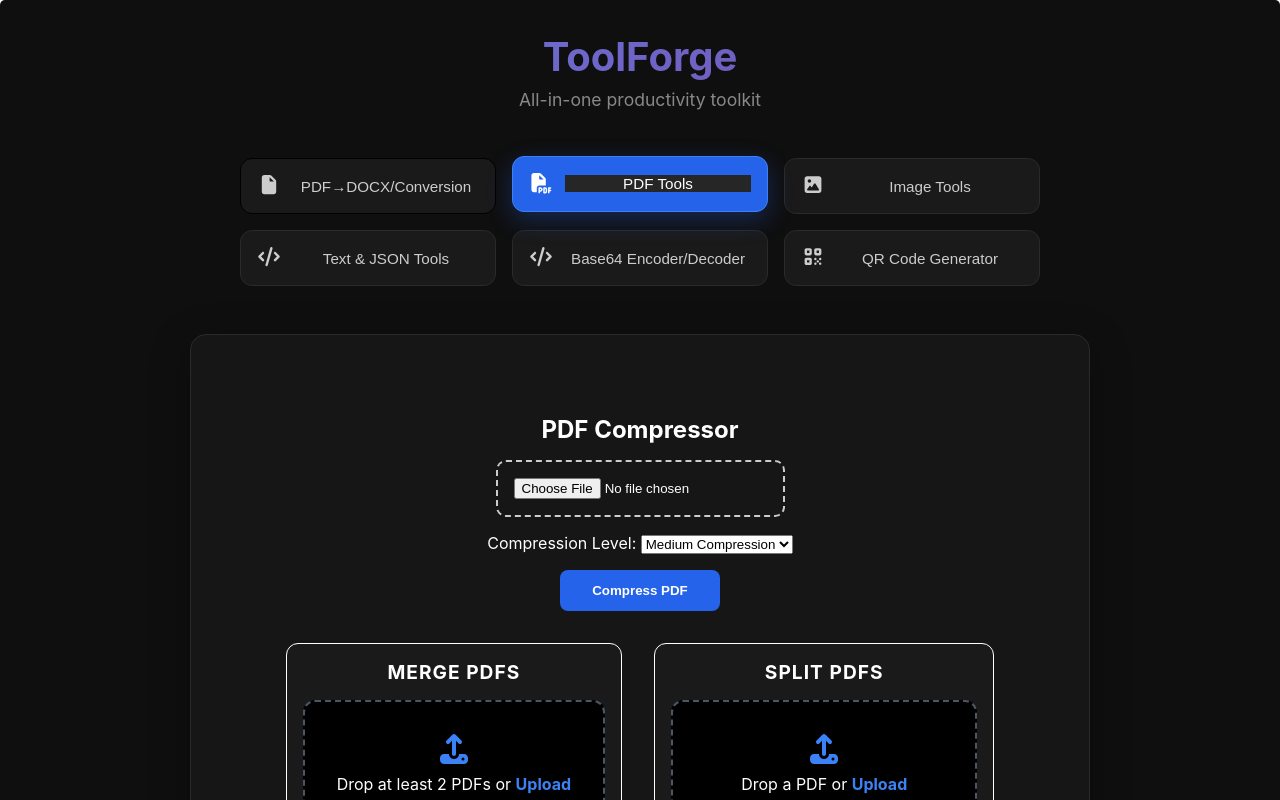
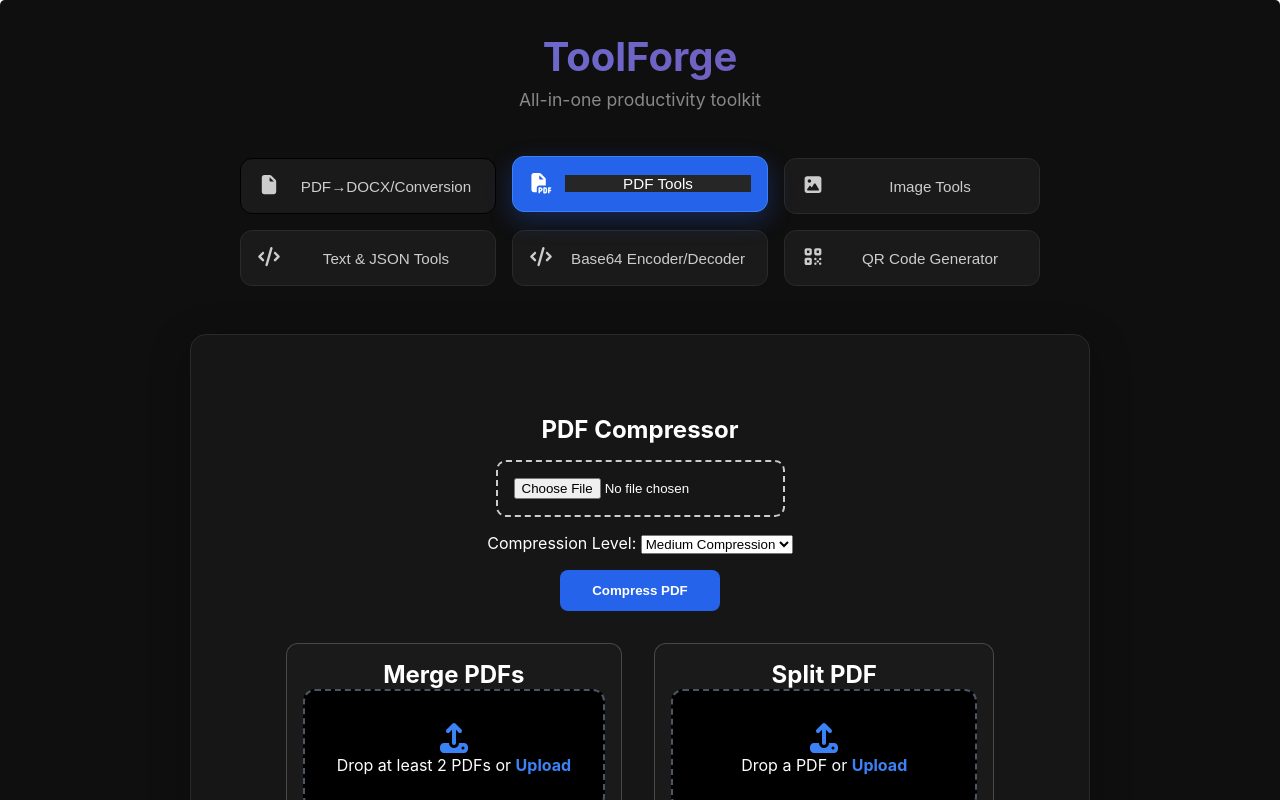
Before and after one commit to sshadulla22/ToolForge-Frontend, a React (Create React App) app: page / in a window 1280 px wide. Both pictures are taken after a click on the button "PDF Tools". Shown: the top 800 px of the page. Built offline with nearby package versions, Linux system fonts and the light colour scheme.

Commit message:
Update PdfTools.jsx

```diff
--- a/src/components/PdfTools.jsx
+++ b/src/components/PdfTools.jsx
@@ -2,7 +2,7 @@ import React, { useState } from "react";
 import axios from "axios";
 import { FontAwesomeIcon } from "@fortawesome/react-fontawesome";
 import { faUpload } from "@fortawesome/free-solid-svg-icons";
-import PdfToolss from "../components/PDFCompressor"
+import PdfToolss from "../components/PDFCompressor";
 
 export default function PdfTools() {
   const [files, setFiles] = useState([]);
@@ -10,64 +10,93 @@ export default function PdfTools() {
   const [splitPages, setSplitPages] = useState(1);
   const [extractFile, setExtractFile] = useState(null);
   const [extractedText, setExtractedText] = useState("");
+  const [loadingMerge, setLoadingMerge] = useState(false);
+  const [loadingSplit, setLoadingSplit] = useState(false);
+  const [loadingExtract, setLoadingExtract] = useState(false);
+
+  const handleDownloadBlob = (data, filename) => {
+    const url = window.URL.createObjectURL(new Blob([data]));
+    const link = document.createElement("a");
+    link.href = url;
+    link.setAttribute("download", filename);
+    document.body.appendChild(link);
+    link.click();
+    document.body.removeChild(link);
+  };
 
   // Merge PDFs
   const handleMerge = async () => {
     if (files.length < 2) return alert("Upload at least 2 PDFs");
+    setLoadingMerge(true);
+    try {
       const formData = new FormData();
       files.forEach(f => formData.append("files", f));
-    const response = await axios.post("http://127.0.0.1:8000/merge-pdf/", formData, { responseType: "blob" });
-    const url = window.URL.createObjectURL(new Blob([response.data]));
-    const link = document.createElement("a");
-    link.href = url;
-    link.setAttribute("download", "merged.pdf");
-    document.body.appendChild(link);
-    link.click();
+      const response = await axios.post(
+        "https://toolforge-backend-1.onrender.com/merge-pdf/",
+        formData,
+        { responseType: "blob" }
+      );
+      handleDownloadBlob(response.data, "merged.pdf");
+    } catch (err) {
+      console.error(err);
+      alert("Error merging PDFs!");
+    } finally {
+      setLoadingMerge(false);
+    }
   };
 
   // Split PDF
   const handleSplit = async () => {
     if (!splitFile) return alert("Upload a PDF to split");
+    setLoadingSplit(true);
+    try {
       const formData = new FormData();
       formData.append("file", splitFile);
       formData.append("pages_per_split", splitPages);
-    const response = await axios.post("http://127.0.0.1:8000/split-pdf/", formData, { responseType: "blob" });
-    const url = window.URL.createObjectURL(new Blob([response.data]));
-    const link = document.createElement("a");
-    link.href = url;
-    link.setAttribute("download", "split_pdfs.zip");
-    document.body.appendChild(link);
-    link.click();
+      const response = await axios.post(
+        "https://toolforge-backend-1.onrender.com/split-pdf/",
+        formData,
+        { responseType: "blob" }
+      );
+      handleDownloadBlob(response.data, "split_pdfs.zip");
+    } catch (err) {
+      console.error(err);
+      alert("Error splitting PDF!");
+    } finally {
+      setLoadingSplit(false);
+    }
   };
 
   // Extract Text
   const handleExtract = async () => {
     if (!extractFile) return alert("Upload a PDF to extract text");
+    setLoadingExtract(true);
+    try {
       const formData = new FormData();
       formData.append("file", extractFile);
-    const response = await axios.post("http://127.0.0.1:8000/extract-text/", formData);
+      const response = await axios.post(
+        "https://toolforge-backend-1.onrender.com/extract-text/",
+        formData
+      );
       setExtractedText(response.data.text);
+    } catch (err) {
+      console.error(err);
+      alert("Error extracting text!");
+    } finally {
+      setLoadingExtract(false);
+    }
   };
 
   // Styles
-  const containerStyle = {
-    display: "flex",
-    flexWrap: "wrap",
-    gap: "2rem",
-    justifyContent: "center",
-  };
-
+  const containerStyle = { padding: "1rem", minHeight: "100vh" };
   const cardStyle = {
-    border: "1px solid #ffffffff",
+    border: "1px solid #ffffff33",
     borderRadius: "12px",
-    padding: "1rem 1rem",
+    padding: "1rem",
     textAlign: "center",
-    cursor: "pointer",
-    transition: "all 0.3s ease",
     backgroundColor: "#1a1a1a",
     marginBottom: "1.5rem",
   };
-
   const dropStyle = {
     width: "100%",
     padding: "2rem",
@@ -78,7 +107,6 @@ export default function PdfTools() {
     backgroundColor: "#000000ff",
     marginBottom: "1rem",
   };
-
   const buttonStyle = {
     padding: "12px 24px",
     border: "none",
@@ -90,7 +118,6 @@ export default function PdfTools() {
     width: "100%",
     marginTop: "0.5rem",
   };
-
   const inputStyle = {
     width: "100%",
     padding: "10px",
@@ -103,134 +130,85 @@ export default function PdfTools() {
   };
 
   return (
-    <div style={{ padding: "1rem", minHeight: "100vh"}}>
-       <PdfToolss/>
-      {/* <h1 style={{ textAlign: "center", marginBottom: "2rem" }}>PDF Tools</h1> */}
     <div style={containerStyle}>
+      <PdfToolss />
+
+      <div style={{ display: "flex", flexWrap: "wrap", gap: "2rem", justifyContent: "center" }}>
         {/* Merge PDFs */}
         <div style={cardStyle}>
-  <h2 style={{
-    textAlign: "center",
-    fontSize: "1.2rem",
-    fontWeight: "700",
-    marginBottom: "1rem",
-    textTransform: "uppercase",
-    letterSpacing: "1px"
-  }}>
-    Merge PDFs
-  </h2>
-
+          <h2>Merge PDFs</h2>
           <div style={dropStyle}>
-    <label style={{ cursor: "pointer", display: "block" }}>
+            <label style={{ cursor: "pointer" }}>
               <FontAwesomeIcon icon={faUpload} size="2x" color="#3b82f6" />
-      <p style={{ marginTop: "0.5rem" }}>
-        Drop at least 2 PDFs or <span style={{ fontWeight: "bold",color:"#3b82f6" }}>Upload</span>
-      </p>
+              <p>Drop at least 2 PDFs or <span style={{ fontWeight: "bold", color: "#3b82f6" }}>Upload</span></p>
               <input
                 type="file"
                 style={{ display: "none" }}
                 multiple
                 accept="application/pdf"
-        onChange={(e) => setFiles([...e.target.files])}
+                onChange={e => setFiles([...e.target.files])}
               />
             </label>
           </div>
-
-  {/* Show uploaded files */}
           {files.length > 0 && (
-    <div style={{ marginBottom: "1rem", color: "#f3f4f6" }}>
-      <strong>Uploaded Files:</strong>
-      <ul style={{ paddingLeft: "1.2rem", marginTop: "0.5rem" }}>
-        {files.map((file, index) => (
-          <li key={index}>{file.name}</li>
-        ))}
-      </ul>
+            <ul style={{ color: "#f3f4f6" }}>{files.map((f, i) => <li key={i}>{f.name}</li>)}</ul>
+          )}
+          <button onClick={handleMerge} style={buttonStyle} disabled={loadingMerge}>
+            {loadingMerge ? "Merging..." : "Merge PDFs"}
+          </button>
         </div>
-  )}
-
-  <button onClick={handleMerge} style={buttonStyle}>Merge PDFs</button>
-</div>
-
 
         {/* Split PDF */}
         <div style={cardStyle}>
-  <h2 style={{
-    textAlign: "center",
-    fontSize: "1.2rem",
-    fontWeight: "700",
-    marginBottom: "1rem",
-    textTransform: "uppercase",
-    letterSpacing: "1px"
-  }}>
-    SPLIT PDFS
-  </h2>
-
+          <h2>Split PDF</h2>
           <div style={dropStyle}>
-    <label style={{ cursor: "pointer", display: "block" }}>
+            <label style={{ cursor: "pointer" }}>
               <FontAwesomeIcon icon={faUpload} size="2x" color="#3b82f6" />
-      <p style={{ marginTop: "0.5rem" }}>
-        Drop a PDF or <span style={{ fontWeight: "bold", color:"#3b82f6"}}>Upload</span>
-      </p>
+              <p>Drop a PDF or <span style={{ fontWeight: "bold", color: "#3b82f6" }}>Upload</span></p>
               <input
                 type="file"
                 style={{ display: "none" }}
                 accept="application/pdf"
-        onChange={(e) => setSplitFile(e.target.files[0])}
+                onChange={e => setSplitFile(e.target.files[0])}
               />
             </label>
           </div>
-
-  {/* Show uploaded file */}
-  {splitFile && (
-    <div style={{ marginBottom: "1rem", color: "#f3f4f6" }}>
-      <strong>Uploaded File:</strong> {splitFile.name}
-    </div>
-  )}
-
+          {splitFile && <div style={{ color: "#f3f4f6" }}>{splitFile.name}</div>}
           <input
             type="number"
             min={1}
             value={splitPages}
-    onChange={(e) => setSplitPages(Number(e.target.value))}
+            onChange={e => setSplitPages(Number(e.target.value))}
             style={inputStyle}
             placeholder="Pages per split"
           />
-  <button onClick={handleSplit} style={buttonStyle}>Split PDF</button>
+          <button onClick={handleSplit} style={buttonStyle} disabled={loadingSplit}>
+            {loadingSplit ? "Splitting..." : "Split PDF"}
+          </button>
         </div>
-
 
         {/* Extract Text */}
         <div style={cardStyle}>
-           <h2 style={{
-  textAlign: "center",
-  fontSize: "1.2rem",
-  fontWeight: "700",
-  marginBottom: "1rem",
-  textTransform: "uppercase",
-  letterSpacing: "1px"
-}}>
-  EXTRACT TEXT
-</h2>
+          <h2>Extract Text</h2>
           <div style={dropStyle}>
-            <label style={{ cursor: "pointer", display: "block" }}>
+            <label style={{ cursor: "pointer" }}>
               <FontAwesomeIcon icon={faUpload} size="2x" color="#3b82f6" />
-              <p style={{ marginTop: "0.5rem" }}>Drop a PDF or <span style={{color:"#3b82f6", fontWeight: "bold" }}>Upload</span></p>
-              <input type="file" style={{ display: "none" }} accept="application/pdf" onChange={(e) => setExtractFile(e.target.files[0])} />
+              <p>Drop a PDF or <span style={{ fontWeight: "bold", color: "#3b82f6" }}>Upload</span></p>
+              <input
+                type="file"
+                style={{ display: "none" }}
+                accept="application/pdf"
+                onChange={e => setExtractFile(e.target.files[0])}
+              />
             </label>
           </div>
-            {/* Show uploaded file */}
-  {extractFile && (
-    <div style={{ marginBottom: "1rem", color: "#f3f4f6" }}>
-      <strong>Uploaded File:</strong> {extractFile.name}
-    </div>
-  )}
-          <button onClick={handleExtract} style={buttonStyle}>Extract Text</button>
+          {extractFile && <div style={{ color: "#f3f4f6" }}>{extractFile.name}</div>}
+          <button onClick={handleExtract} style={buttonStyle} disabled={loadingExtract}>
+            {loadingExtract ? "Extracting..." : "Extract Text"}
+          </button>
           {extractedText && <textarea value={extractedText} readOnly rows={10} style={inputStyle} placeholder="Extracted text will appear here..." />}
         </div>
       </div>
-
-
-
     </div>
   );
 }
```
Lines whose indentation alone changed are shown as unchanged.
